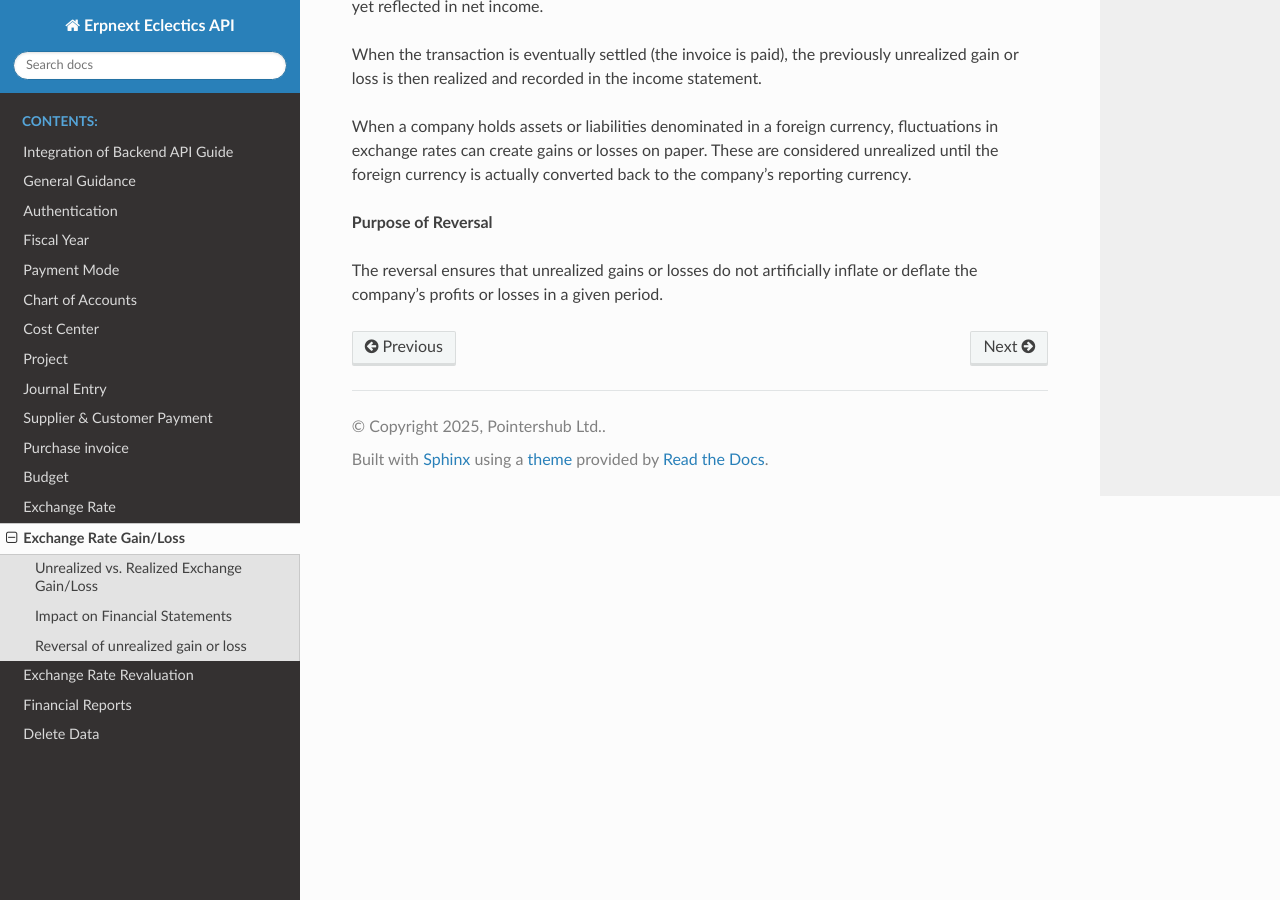
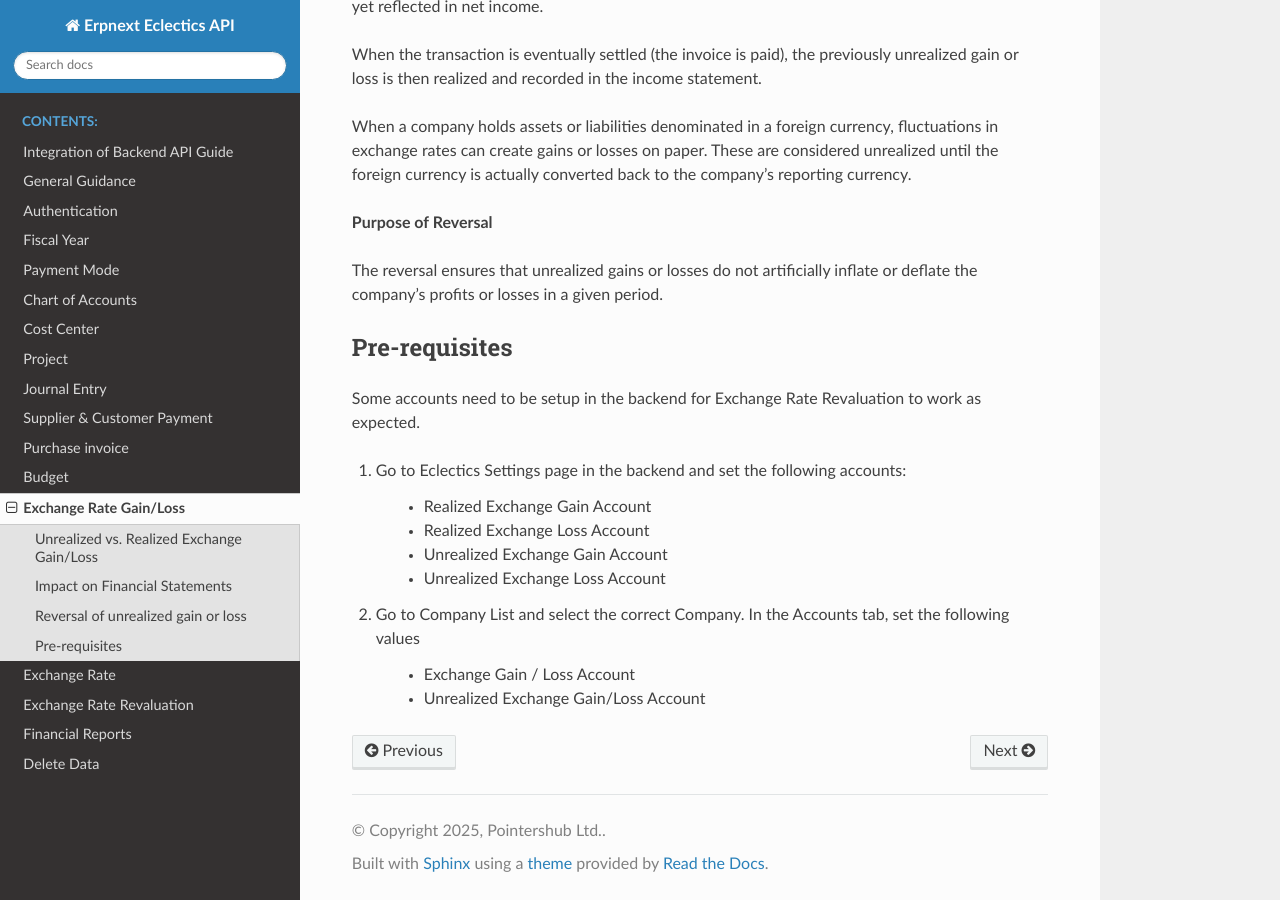
Before and after one commit to stevenyaga/erpnext-api-docs, a Sphinx documentation site: the page built from docs/exchange-rate-gain-loss.rst, in a window 1280 px wide and 900 px high, scrolled down 1725 px. Built offline with Sphinx 7.4.7 and the Read the Docs theme 3.1.0, drawn with Linux system fonts in a browser that asks for light colours.

Commit message:
docs: reorder menu items

```diff
--- a/docs/exchange-rate-gain-loss.rst
+++ b/docs/exchange-rate-gain-loss.rst
@@ -48,3 +48,21 @@ When a company holds assets or liabilities denominated in a foreign currency, fl
 **Purpose of Reversal**
 
 The reversal ensures that unrealized gains or losses do not artificially inflate or deflate the company's profits or losses in a given period.
+
+
+Pre-requisites
+--------------
+
+Some accounts need to be setup in the backend for Exchange Rate Revaluation to work as expected.
+
+1. Go to Eclectics Settings page in the backend and set the following accounts:
+
+    - Realized Exchange Gain Account
+    - Realized Exchange Loss Account
+    - Unrealized Exchange Gain Account
+    - Unrealized Exchange Loss Account
+
+2. Go to Company List and select the correct Company. In the Accounts tab, set the following values
+
+    - Exchange Gain / Loss Account
+    - Unrealized Exchange Gain/Loss Account
--- a/docs/index.rst
+++ b/docs/index.rst
@@ -22,8 +22,8 @@ Welcome to erpnext-api's documentation!
    payment
    purchase-invoice
    budget
+   exchange-rate-gain-loss
    exchange-rate
-   exchange-rate-gain-loss
    exchange-rate-revaluation
    financial-reports
    delete-data
```
Also changed, not shown: docs/README.rst (+7 -0 lines).
